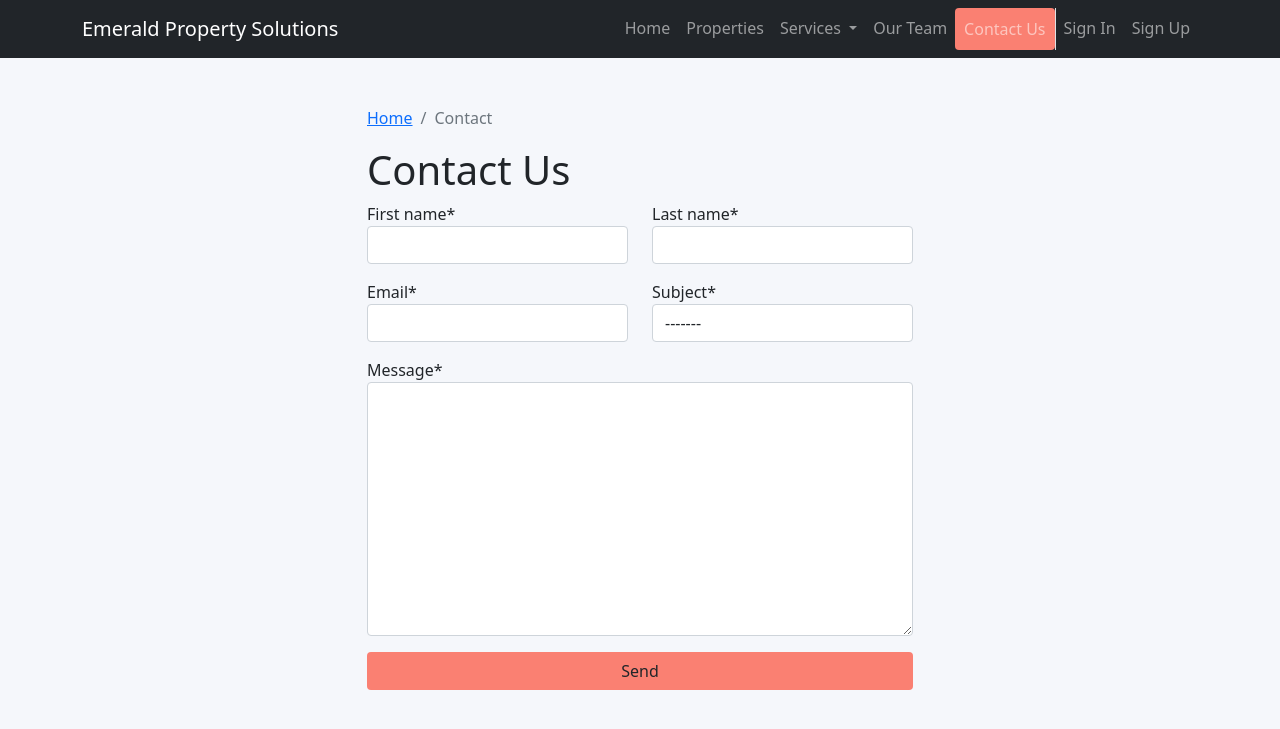
After one commit to Francois16/real-estate-website, a Django app: page /contact-us/ in a window 1280 px wide. The commit adds this page. Shown: the top 729 px of the page. Run offline with Django 4.2, Linux system fonts and the light colour scheme; parts of the project's set-up code (start-up, migrations or seed data) failed here and were passed over; some libraries are stand-ins or nearby versions.

Commit message:
Added contact form

```diff
--- a/config/settings.py
+++ b/config/settings.py
@@ -54,6 +54,7 @@ INSTALLED_APPS = [
     "accounts",
     "pages",
     "properties",
+    "contact",
 ]
 
 CRISPY_TEMPLATE_PACK = "bootstrap4"
--- a/config/urls.py
+++ b/config/urls.py
@@ -23,6 +23,7 @@ urlpatterns = [
     path("accounts/", include("allauth.urls")),
     path("", include("pages.urls")),
     path("properties/", include("properties.urls")),
+    path("", include("contact.urls")),
 ]
 
 if settings.DEBUG:
--- /dev/null
+++ b/contact/forms.py
@@ -0,0 +1,16 @@
+from django import forms
+
+
+class ContactForm(forms.Form):
+
+    SUBJECT_CHOICES = (
+        (None, "-------"),
+        ("PPM", "Property Portfolio Management"),
+        ("RM", "Rental Managemnt"),
+    )
+
+    first_name = forms.CharField(max_length=55, required=True)
+    last_name = forms.CharField(max_length=55, required=True)
+    subject = forms.ChoiceField(choices=SUBJECT_CHOICES)
+    email = forms.EmailField(max_length=255, required=True)
+    message = forms.CharField(required=True, widget=forms.Textarea())
--- /dev/null
+++ b/contact/urls.py
@@ -0,0 +1,9 @@
+from django.urls import path
+
+
+from .views import contact_view, _send_email
+
+urlpatterns = [
+    path("contact-us/", contact_view, name="contact"),
+    path("send-email/", _send_email, name="send-email"),
+]
--- a/contact/views.py
+++ b/contact/views.py
@@ -1,3 +1,19 @@
-from django.shortcuts import render
+from django.shortcuts import redirect, render
 
-# Create your views here.
+
+# Forms
+from .forms import ContactForm
+
+
+def contact_view(request):
+    template_name = "contact/contact-us.html"
+    context = {"form": ContactForm}
+
+    return render(request, template_name, context)
+
+
+def _send_email(request):
+
+    if request.method == "POST":
+        print("sending mail")
+        return redirect("home")
--- /dev/null
+++ b/templates/contact/contact-us.html
@@ -0,0 +1,51 @@
+{% extends 'base.html' %}
+{% load static %}
+{% load crispy_forms_tags %}
+
+
+{% block content %}
+
+    {% include 'includes/navigation/navbar.html' %}
+    <div class="container">
+
+        <div class="row justify-content-center">
+            <div class="col-md-8 col-lg-6">
+                {% block breadcrumb %}
+                    <!-- Breadcrumbs -->
+                    <nav aria-label="breadcrumb">
+                        <ol class="breadcrumb mt-5">
+                            <li class="breadcrumb-item"><a href="{% url 'home' %}">Home</a></li>
+                            <li class="breadcrumb-item active" aria-current="page">Contact</li>
+                        </ol>
+                    </nav>
+
+                {% endblock breadcrumb %}
+
+                <h1>Contact Us</h1>
+                <form method="post" action="{% url 'send-email' %}">
+                    {% csrf_token %}
+                    <div class="row gy-3">
+                        <div class="col-6">
+                            {{ form.first_name|as_crispy_field }}
+                        </div>
+                        <div class="col-6">
+                            {{ form.last_name|as_crispy_field }}
+                        </div>
+                        <div class="col-6">
+                            {{ form.email|as_crispy_field }}
+                        </div>
+                        <div class="col-6">
+                            {{ form.subject|as_crispy_field }}
+                        </div>
+                        <div class="col-12">
+                            {{ form.message|as_crispy_field }}
+                        </div>
+                        <div class="col-12">
+                            <button class="btn primary-bg w-100" type="submit">Send</button>
+                        </div>
+                    </div>
+                </form>
+            </div>
+        </div>
+    </div>
+{% endblock content %}
--- a/templates/includes/navigation/navbar.html
+++ b/templates/includes/navigation/navbar.html
@@ -25,9 +25,12 @@
                       <li><a class="dropdown-item" href="{% url 'rentals' %}">Property Rentals</a></li>
                       <li><a class="dropdown-item" href="{% url 'portfolio_management' %}">Property Portfolio Management</a></li>
                     </ul>
-                  </li>
+                </li>
                 <li class="nav-item">
                     <a class="nav-link uppercase" href="#">Our Team</a>
+                </li>
+                <li class="nav-item">
+                    <a class="nav-link uppercase btn primary-bg" href="{% url 'contact' %}">Contact Us</a>
                 </li>
 
                 {% if user.is_authenticated %}
```
